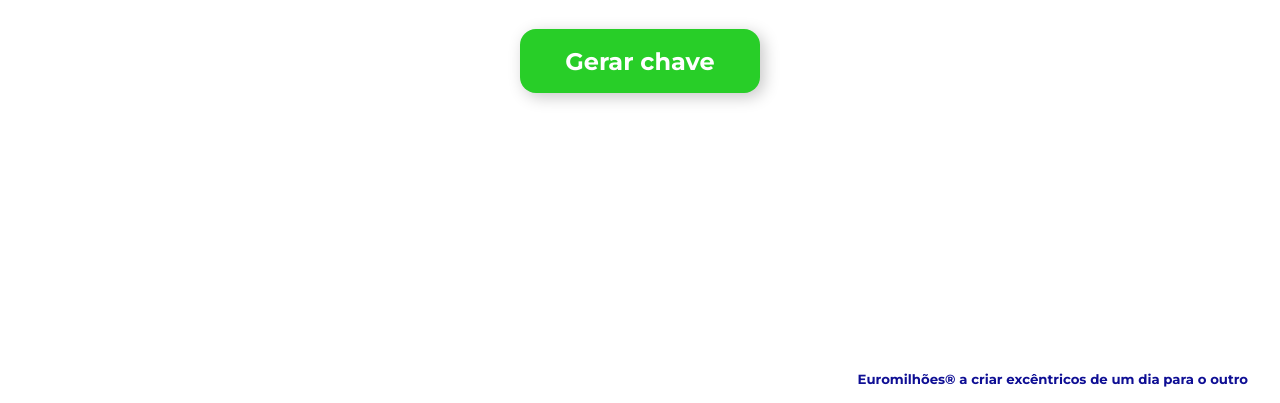
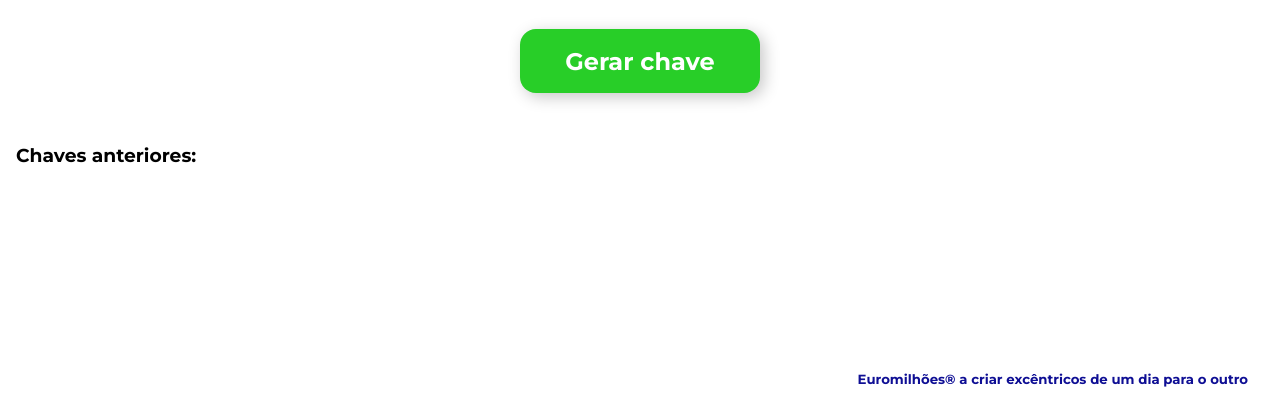
Before and after one commit to aandre-costaa/EuroMillions, a plain HTML site: page index.html in a window 1280 px wide. Shown: the part 397-800 px from the top of the page. Drawn offline with Linux system fonts and the light colour scheme.

Commit message:
Small feature that displays previously generated keys

```diff
--- a/bet.js
+++ b/bet.js
@@ -15,6 +15,7 @@ function generateRandomKey() {
             document.getElementById("s" + stars.length).innerHTML =  randomStar;
         }
     }
+    document.getElementById("previous-keys").innerHTML += `<h5>${numbers.join(", ")} &nbsp; ${stars.join(", ")}</h5>`;
     console.log("Key generated!");
     console.log("Numbers: " + numbers);
     console.log("Stars: " + stars);
--- a/index.html
+++ b/index.html
@@ -45,6 +45,11 @@
             </div>
         </div>
         <button id="generate">Gerar chave</button>
+        <div class="key-history">
+            <h3>Chaves anteriores:</h3>
+            <div id="previous-keys">
+            </div>
+        </div>
     </div>
 
     <footer>
--- a/style.css
+++ b/style.css
@@ -118,6 +118,28 @@ h1{
     color: rgb(14, 14, 148);
 }
 
+.key-history {
+    display: flex;
+    flex-direction: column;
+    justify-content: start;
+    margin-top: 32px;
+    padding-left: 16px;
+    width: calc(100vw - 16px);
+}
+
+.key-history #previous-keys {
+    display: flex;
+    flex-direction: column;
+    justify-content: start;
+    align-items: start;
+    overflow-y: scroll;
+    height: 96px;
+}
+
+.key-history #previous-keys h5 {
+    margin: 8px 0 0 0;
+}
+
 footer {
     display: flex;
     position: absolute;
```
